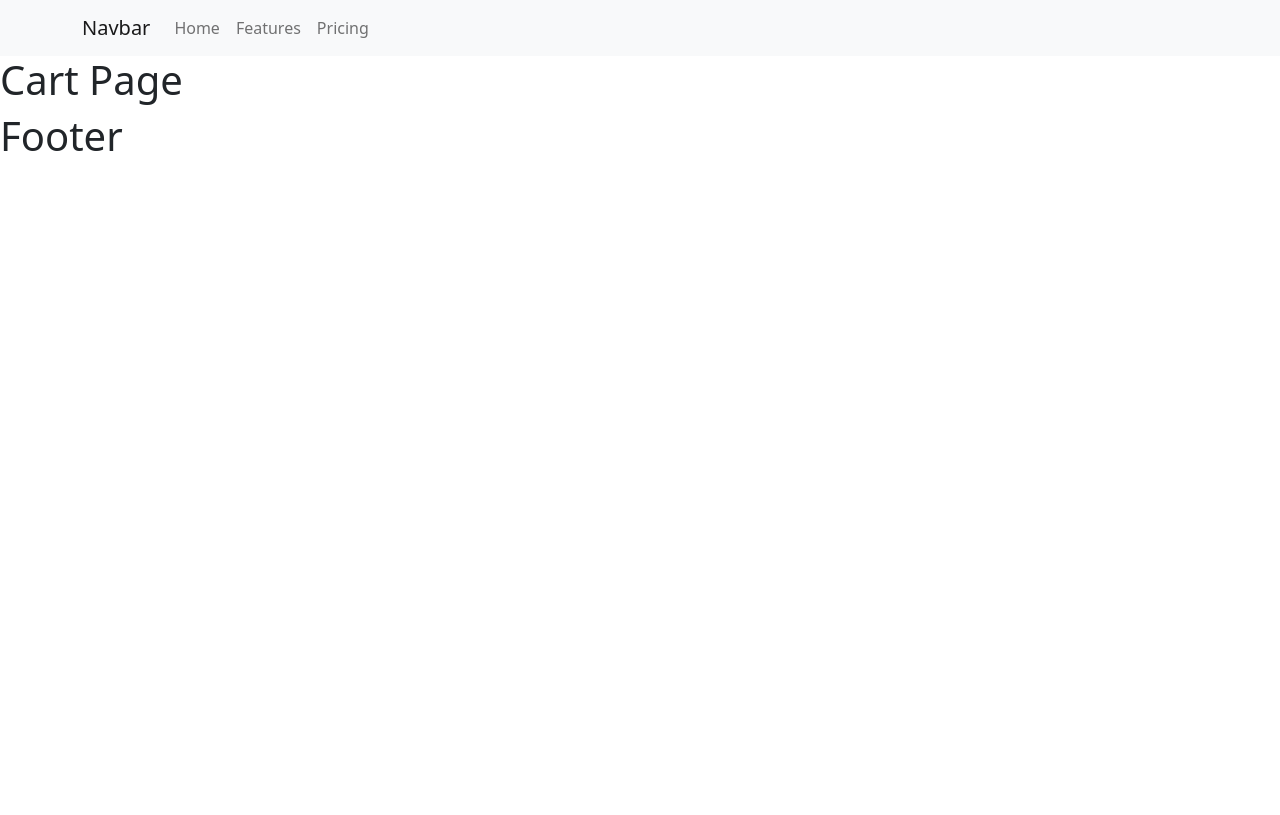
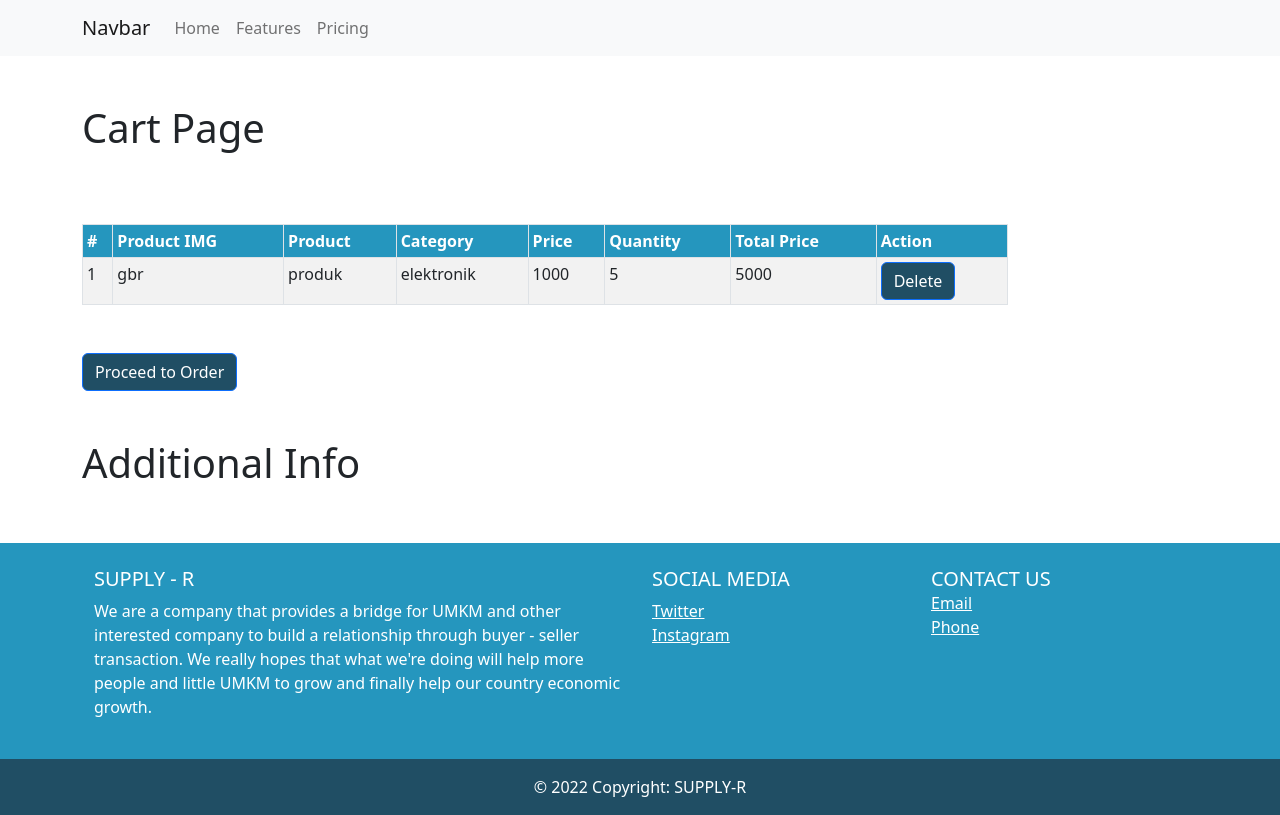
Before and after one commit to MuhNaufalArhabi/Supply-R-client, a React (Create React App) app in the folder supply-r/: page /cart in a window 1280 px wide. Built offline with nearby package versions, Linux system fonts and the light colour scheme.

Commit message:
add cart page and footer

```diff
--- a/supply-r/src/components/Footer.jsx
+++ b/supply-r/src/components/Footer.jsx
@@ -1,7 +1,81 @@
 export default function Footer() {
-	return (
-		<>
-			<h1>Footer</h1>
-		</>
-	);
+  return (
+    <>
+      <section className="">
+        {/* Footer */}
+        <footer
+          className=" text-white text-center text-md-start"
+          style={{
+            backgroundColor: "#2596be",
+
+            color: "white",
+          }}
+        >
+          {/* Grid container */}
+          <div className="container p-4">
+            {/*Grid row*/}
+            <div className="row">
+              {/*Grid column*/}
+              <div className="col-lg-6 col-md-12 mb-4 mb-md-0">
+                <h5 className="text-uppercase">SUPPLY - R</h5>
+                <p>
+                  We are a company that provides a bridge for UMKM and other
+                  interested company to build a relationship through buyer -
+                  seller transaction. We really hopes that what we're doing will
+                  help more people and little UMKM to grow and finally help our
+                  country economic growth.
+                </p>
+              </div>
+              {/*Grid column*/}
+              {/*Grid column*/}
+              <div className="col-lg-3 col-md-6 mb-4 mb-md-0">
+                <h5 className="text-uppercase">Social Media</h5>
+                <ul className="list-unstyled mb-0">
+                  <li>
+                    <a href="#!" className="text-white">
+                      Twitter
+                    </a>
+                  </li>
+                  <li>
+                    <a href="#!" className="text-white">
+                      Instagram
+                    </a>
+                  </li>
+                </ul>
+              </div>
+              {/*Grid column*/}
+              {/*Grid column*/}
+              <div className="col-lg-3 col-md-6 mb-4 mb-md-0">
+                <h5 className="text-uppercase mb-0">Contact Us</h5>
+                <ul className="list-unstyled">
+                  <li>
+                    <a href="#!" className="text-white">
+                      Email
+                    </a>
+                  </li>
+                  <li>
+                    <a href="#!" className="text-white">
+                      Phone
+                    </a>
+                  </li>
+                </ul>
+              </div>
+              {/*Grid column*/}
+            </div>
+            {/*Grid row*/}
+          </div>
+          {/* Grid container */}
+          {/* Copyright */}
+          <div
+            className="text-center p-3"
+            style={{ backgroundColor: "#204e64" }}
+          >
+            © 2022 Copyright: SUPPLY-R
+          </div>
+          {/* Copyright */}
+        </footer>
+        {/* Footer */}
+      </section>
+    </>
+  );
 }
--- a/supply-r/src/views/CartPage.jsx
+++ b/supply-r/src/views/CartPage.jsx
@@ -1,7 +1,79 @@
+import { Container, Col, Row, Table } from "react-bootstrap";
+import Button from "react-bootstrap/Button";
+
 export default function CartPage() {
-	return (
-		<>
-			<h1>Cart Page</h1>
-		</>
-	);
+  return (
+    <>
+      <Container>
+        <Row>
+          <div className="mt-5 mb-3">
+            <h1>Cart Page</h1>
+          </div>
+        </Row>
+        <Row>
+          <Col sm={10}>
+            <div className="mt-5 mb-5">
+              <Table striped bordered hover size="sm">
+                <thead
+                  style={{
+                    backgroundColor: "#2596be",
+
+                    color: "white",
+                  }}
+                >
+                  <tr>
+                    <th>#</th>
+                    <th>Product IMG</th>
+                    <th>Product</th>
+                    <th>Category</th>
+
+                    <th>Price</th>
+                    <th>Quantity</th>
+                    <th>Total Price</th>
+                    <th>Action</th>
+                  </tr>
+                </thead>
+                <tbody>
+                  <tr>
+                    <td>1</td>
+                    <td>gbr</td>
+                    <td>produk</td>
+                    <td>elektronik</td>
+                    <td>1000</td>
+                    <td>5</td>
+                    <td>5000</td>
+                    <td>
+                      <Button
+                        style={{
+                          backgroundColor: "#204e64",
+
+                          color: "white",
+                        }}
+                      >
+                        Delete
+                      </Button>
+                    </td>
+                  </tr>
+                </tbody>
+              </Table>
+            </div>
+            <Button
+              style={{
+                backgroundColor: "#204e64",
+
+                color: "white",
+              }}
+            >
+              Proceed to Order
+            </Button>
+          </Col>
+        </Row>
+        <Row>
+          <div className="mt-5 mb-5">
+            <h1>Additional Info</h1>
+          </div>
+        </Row>
+      </Container>
+    </>
+  );
 }
--- a/supply-r/src/views/LoginPage.jsx
+++ b/supply-r/src/views/LoginPage.jsx
@@ -21,12 +21,28 @@ export default function LoginPage() {
                 />
 
                 <Card.Body>
-                  <Button className="mb-3 mt-md-4" variant="info" type="button">
+                  <Button
+                    className="mb-3 mt-md-4"
+                    style={{
+                      backgroundColor: "#2596be",
+                      borderColor: "#2596be",
+                      color: "white",
+                    }}
+                    type="button"
+                  >
                     Register as Company
                   </Button>
                   <br></br>
 
-                  <Button className="mb-3 mt-md-4" variant="info" type="button">
+                  <Button
+                    className="mb-3 mt-md-4"
+                    style={{
+                      backgroundColor: "#2596be",
+                      borderColor: "#2596be",
+                      color: "white",
+                    }}
+                    type="button"
+                  >
                     Register as UMKM
                   </Button>
                 </Card.Body>
--- a/supply-r/src/views/ProductDetail.jsx
+++ b/supply-r/src/views/ProductDetail.jsx
@@ -30,7 +30,15 @@ export default function ProductDetail() {
               <h6>ada</h6>
               <h5>Stock </h5>
               <h6>ada</h6>
-              <Button variant="info">Add to Cart</Button>
+              <Button
+                style={{
+                  backgroundColor: "#2596be",
+                  borderColor: "#2596be",
+                  color: "white",
+                }}
+              >
+                Add to Cart
+              </Button>
             </div>
           </Col>
         </Row>
--- a/supply-r/src/views/ProfileBuyerPage.jsx
+++ b/supply-r/src/views/ProfileBuyerPage.jsx
@@ -41,7 +41,15 @@ export default function ProfileBuyerPage() {
                     <h5>Website </h5>
                     <h6>ada</h6>
                   </Card.Text>
-                  <Button variant="info">Edit Company Info</Button>
+                  <Button
+                    style={{
+                      backgroundColor: "#2596be",
+                      borderColor: "#2596be",
+                      color: "white",
+                    }}
+                  >
+                    Edit Company Info
+                  </Button>
                 </Card.Body>
               </Card>
             </div>
--- a/supply-r/src/views/ProfileSellerPage.jsx
+++ b/supply-r/src/views/ProfileSellerPage.jsx
@@ -33,7 +33,15 @@ export default function ProfileSellerPage() {
                     <h5>Phone Number </h5>
                     <h6>ada</h6>
                   </Card.Text>
-                  <Button variant="info">Edit UMKM Info</Button>
+                  <Button
+                    style={{
+                      backgroundColor: "#2596be",
+                      borderColor: "#2596be",
+                      color: "white",
+                    }}
+                  >
+                    Edit UMKM Info
+                  </Button>
                 </Card.Body>
               </Card>
             </div>
--- a/supply-r/src/views/RegistrationBuyerPage.jsx
+++ b/supply-r/src/views/RegistrationBuyerPage.jsx
@@ -133,7 +133,14 @@ export default function RegistrationBuyerPage() {
                         </Form.Group>
 
                         <div className="d-grid">
-                          <Button variant="info" type="submit">
+                          <Button
+                            style={{
+                              backgroundColor: "#2596be",
+                              borderColor: "#2596be",
+                              color: "white",
+                            }}
+                            type="submit"
+                          >
                             Register Company
                           </Button>
                         </div>
--- a/supply-r/src/views/RegistrationSellerPage.jsx
+++ b/supply-r/src/views/RegistrationSellerPage.jsx
@@ -99,7 +99,14 @@ export default function RegistrationSellerPage() {
                         </Form.Group>
 
                         <div className="d-grid">
-                          <Button variant="info" type="submit">
+                          <Button
+                            style={{
+                              backgroundColor: "#2596be",
+                              borderColor: "#2596be",
+                              color: "white",
+                            }}
+                            type="submit"
+                          >
                             Register Seller
                           </Button>
                         </div>
```
